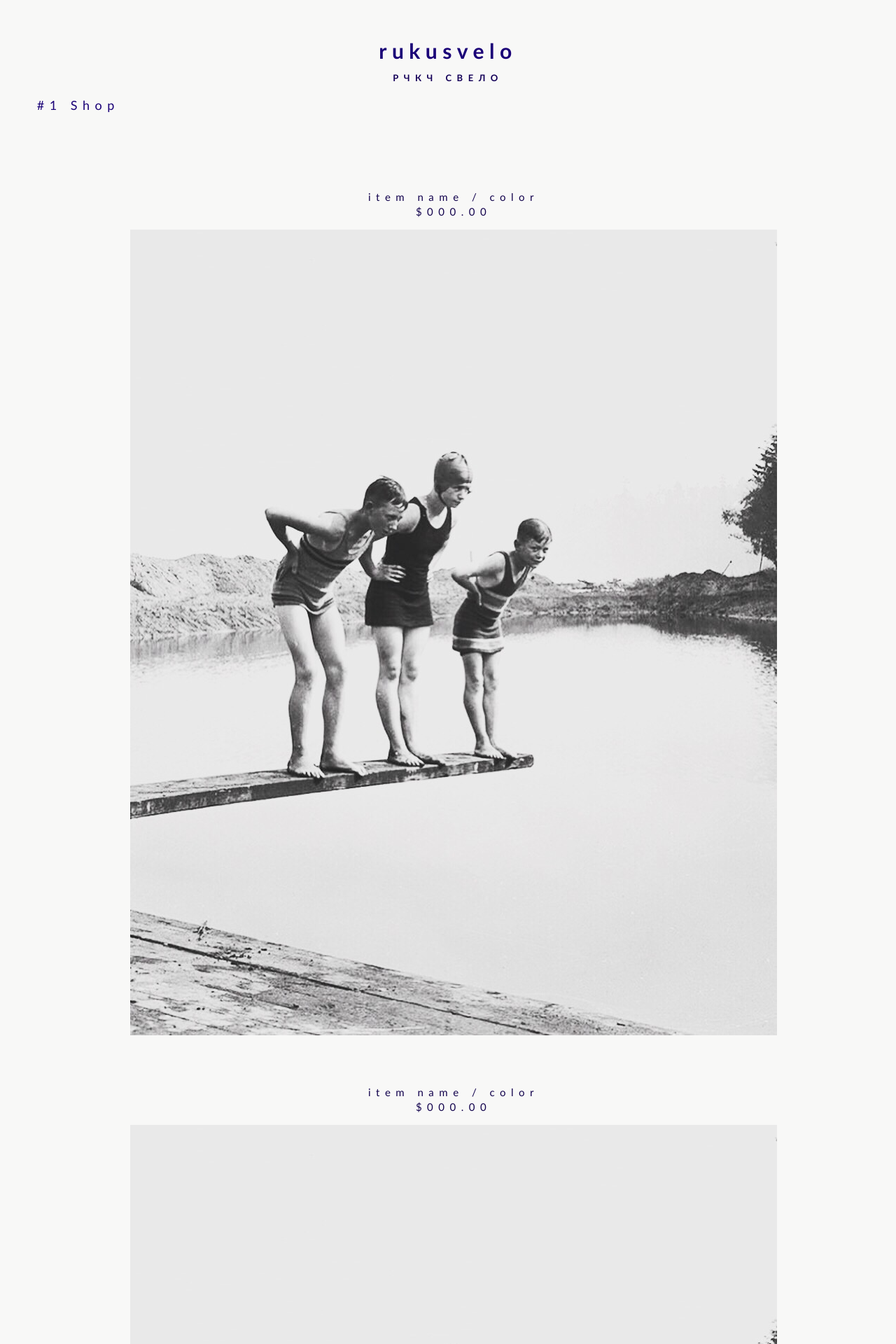
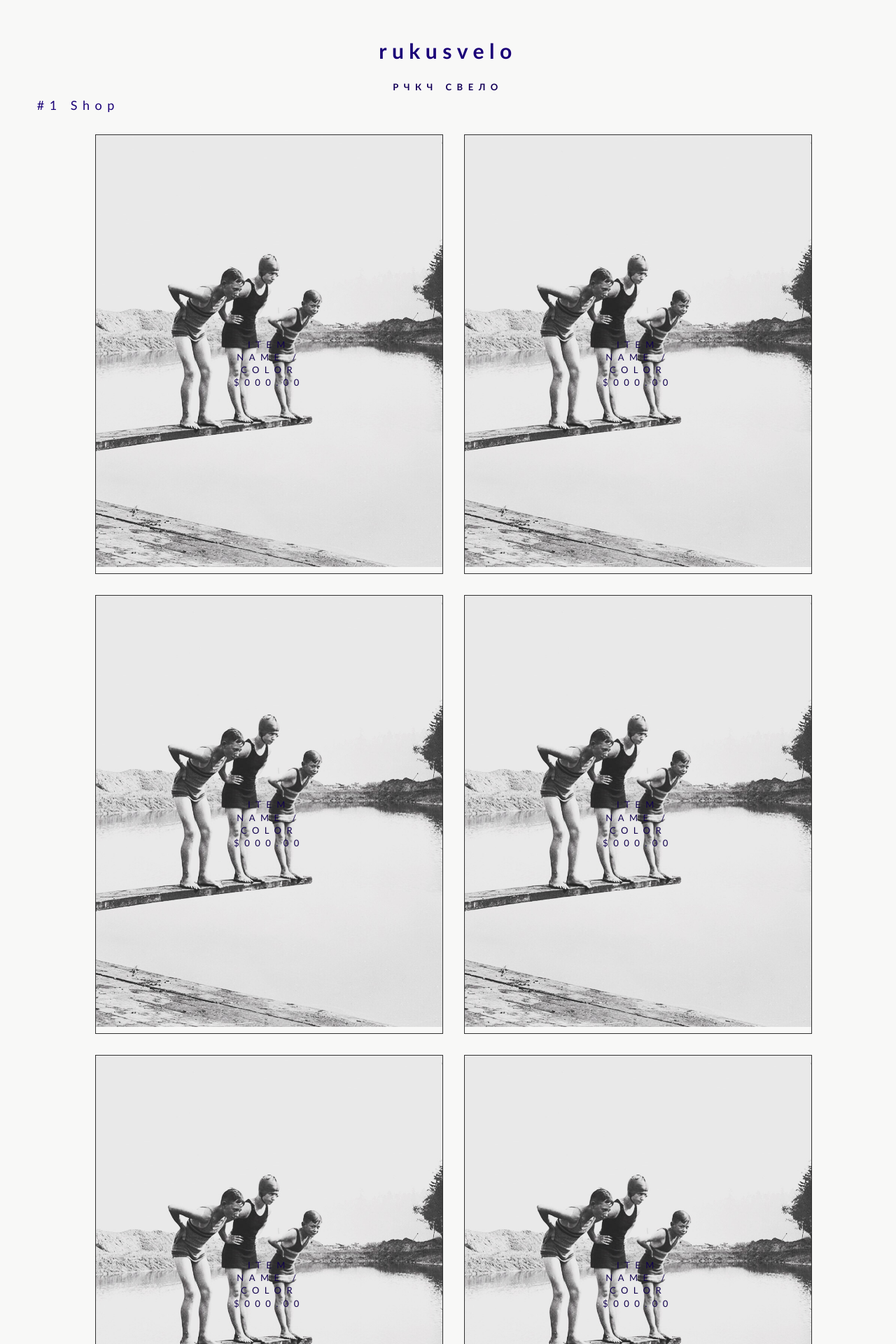
Before and after one commit to Lucia922/IT-162-Final-Project, a PHP site: page /shop.php in a window 1280 px wide. Shown: the top 1920 px of the page at 70% size. Run offline with PHP 8.4, Linux system fonts and the light colour scheme; some libraries are stand-ins or nearby versions.

Commit message:
Added css for shop, about.php

```diff
--- a/css/main.css
+++ b/css/main.css
@@ -34,10 +34,11 @@ h2 {
     color: #140058;
 }
 
+/*
 div {
     padding-top: 4%;
 }
-
+*/
 
 .topnav {
     position: fixed;
@@ -68,10 +69,12 @@ section {
     margin-top: 12%;
     margin-left: 12%;
     margin-right: 12%;
+    margin-bottom: 1%;
 }
 
 .images {
     font-size: 0;
+    padding-top: 4%;
 }
 
 img {
@@ -83,6 +86,62 @@ img {
     float: right;
     margin-right: 10%;
 }
+
+/* css for Shop.php start */
+.container {
+    display: grid;
+    grid-gap: 30px;
+    grid-template-columns: repeat(3,auto);
+    justify-content: auto;
+    min-height: 230vh;
+    /*background-color: #2196F3;*/
+    padding: 3% 10% 3% 10%;
+}
+
+.item {
+    /*background-color: green;*/
+    border: 1px solid rgba(0, 0, 0, 0.8);
+    /*padding: 20px;*/
+    font-size: 30px;
+    text-align: center;
+    position: relative;
+    z-index: -1;
+}
+
+.item img {
+    object-fit: cover;
+    width: 100%;
+   /* height: auto;*/
+    /*transition: opacity 0.25s ease-in-out;*/
+}
+
+.item > p, span{
+    position: absolute;
+    left: 50%;
+    top: 50%;
+    transform: translate(-50%,-50%);
+    font-size: 13px;
+    text-transform: uppercase;
+}
+/* css for Shop.php end */
+
+/* css for about.php start */
+article {
+    padding: 7% 10% 1% 10%;
+}
+
+.about > p {
+    margin-bottom: 10%;
+}
+
+.about > h3 {
+    font-size: 20px;
+    color: rgb(59, 103, 247);
+}
+
+
+
+/* css for about.php ene */
 
 footer {
     color: #1a0077;
@@ -117,7 +176,7 @@ footer nav {
     font-size: 12px;
 }
 /* Desktop */
-@media all and (min-width:1400px) {
+@media all and (min-width:1300px) {
     .topnav {
         top: 20%;
     }
@@ -131,15 +190,28 @@ footer nav {
 }
 
 /* Tablet */
-@media all and (min-width:737px) and (max-width:1399px)  {
+@media all and (min-width:737px) and (max-width:1299px)  {
     .topnav {
         top: 15%;
         font-size: 18px;
     }
 
+    h2 {
+        margin-top: -3%;
+    }
+
     body{
         width: 100%;
+    }
 
+    .container {
+        display: grid;
+        grid-gap: 30px;
+        grid-template-columns: repeat(2,auto);
+        justify-content: auto;
+        min-height: 190vh;
+        /*background-color: #2196F3;*/
+        padding: 3% 10% 3% 10%;
     }
 }
 
@@ -168,6 +240,16 @@ footer nav {
         margin: 0%;
     }
 
+    .container {
+        display: grid;
+        grid-gap: 30px;
+        grid-template-columns: repeat(1,auto);
+        justify-content: auto;
+        min-height: 600vh;
+        /*background-color: #2196F3;*/
+        padding: 5%;
+    }
+
     footer {
         float: center;
         font-size: 12px;
```
